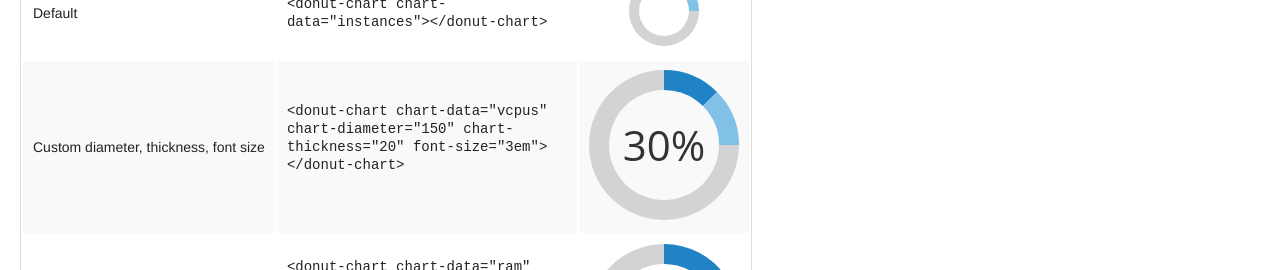
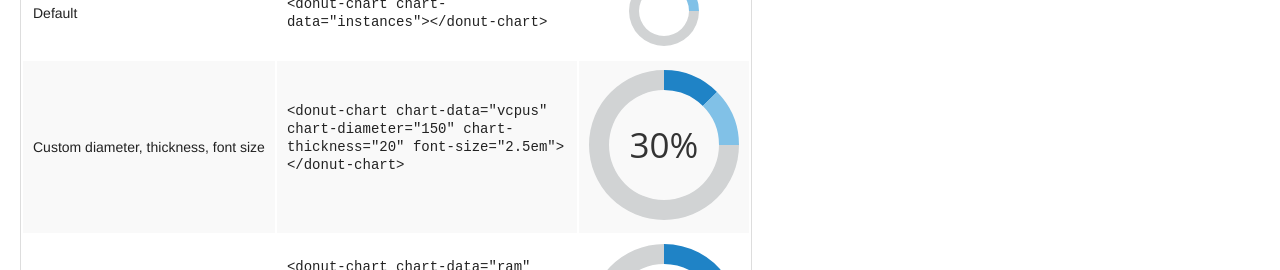
Before and after one commit to ongk/charts, a plain HTML site: page src/client/index.html in a window 1280 px wide. Shown: the part 918-1188 px from the top of the page. Drawn offline with Linux system fonts and the light colour scheme.

Commit message:
Updated font-size on examples

```diff
--- a/src/client/index.html
+++ b/src/client/index.html
@@ -85,7 +85,7 @@
       <tr>
         <td>Custom diameter, thickness, font size</td>
         <td>
-          <pre>&lt;donut-chart chart-data="vcpus" chart-diameter="150" chart-thickness="20" font-size="3em"&gt;&lt;/donut-chart&gt;
+          <pre>&lt;donut-chart chart-data="vcpus" chart-diameter="150" chart-thickness="20" font-size="2.5em"&gt;&lt;/donut-chart&gt;
           </pre>
         </td>
         <td>
@@ -93,7 +93,7 @@
             chart-data="vcpus"
             chart-diameter="150"
             chart-thickness="20"
-            font-size="3em">
+            font-size="2.5em">
           </donut-chart>
         </td>
       </tr>
```
